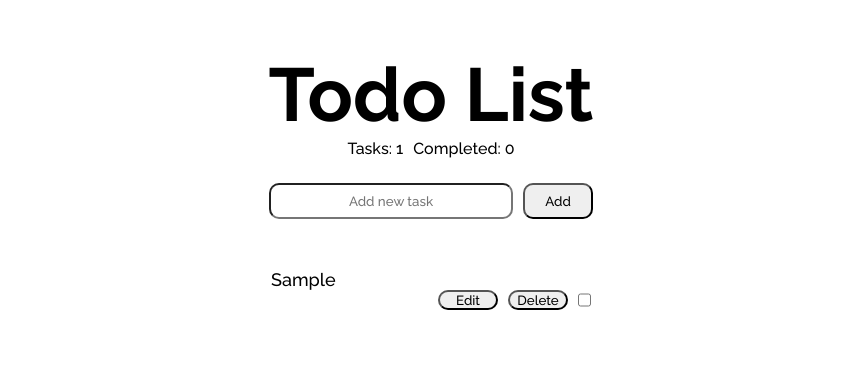
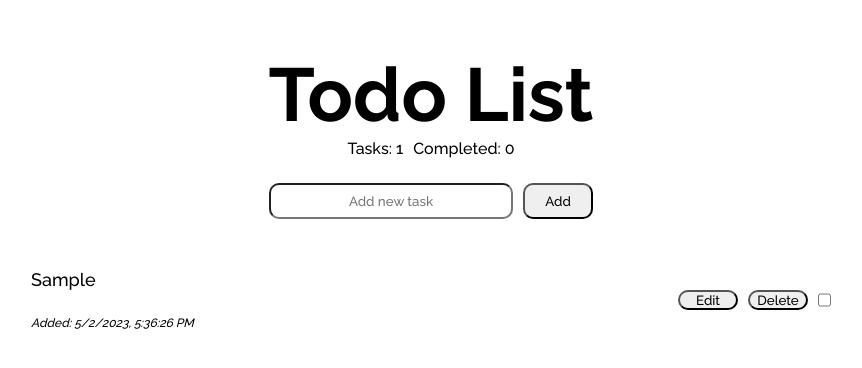
Before and after one commit to Lukasz-Szymanski/Todo-List-React, a React (Create React App) app in the folder todo-list/: page / in a window 1280 px wide. Both pictures are taken after typing "Sample" into the empty fields and a click on the button "Add". Shown: the top 368 px of the page, without its empty margins (209-1071 px from the left). Built offline with nearby package versions, Linux system fonts and the light colour scheme.

Commit message:
Add date added

```diff
--- a/todo-list/src/App.js
+++ b/todo-list/src/App.js
@@ -37,6 +37,7 @@ function App() {
       id: Math.random(),
       text: trimmedText,
       completed: false,
+      dateAdded: new Date().toLocaleString(),
     };
     setTodos([...todos, newTodo]);
     localStorage.setItem("todos", JSON.stringify([...todos, newTodo]));
@@ -72,6 +73,7 @@ function App() {
     setTodos(updatedTodos);
     localStorage.setItem("todos", JSON.stringify(updatedTodos));
   };
+
   return (
     <div>
       <h1 className="header">Todo List</h1>
--- a/todo-list/src/components/TodoItem/Style.css
+++ b/todo-list/src/components/TodoItem/Style.css
@@ -1,5 +1,5 @@
 .task-view {
-  width: 20rem;
+  width: 50rem;
 }
 
 .task-edit {
@@ -31,3 +31,8 @@
 .completed {
   text-decoration: line-through;
 }
+
+.text-date {
+  font-size: 12px;
+  font-style: oblique;
+}
--- a/todo-list/src/components/TodoItem/index.js
+++ b/todo-list/src/components/TodoItem/index.js
@@ -45,6 +45,7 @@ function TodoItem(props) {
           onChange={handleCheckboxChange}
         />
       </div>
+      <span className="text-date">Added: {props.todo.dateAdded}</span>
     </div>
   );
 
```
